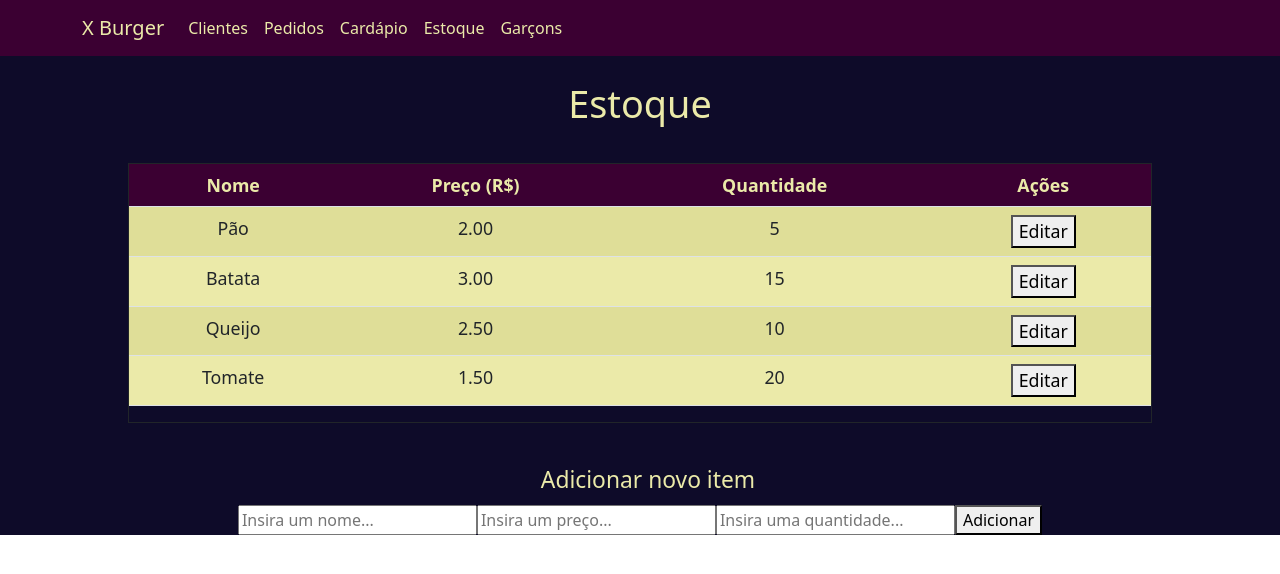
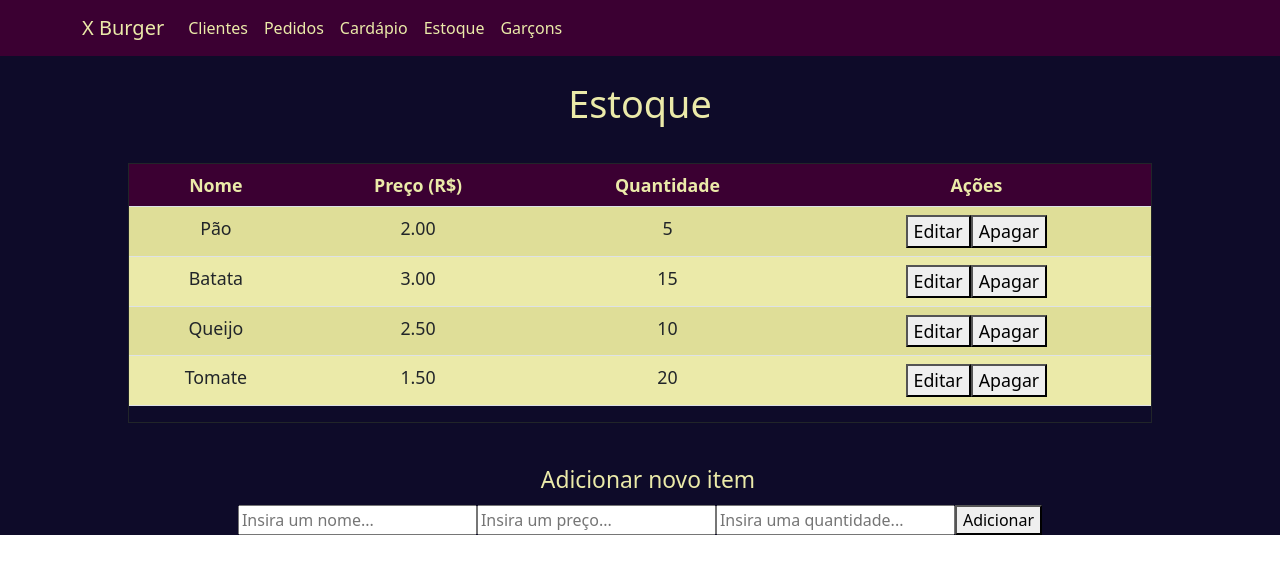
Before and after one commit to ENGVGR/Sistema-de-restaurante, a React (Create React App) app: page /stock in a window 1280 px wide. Shown: the top 574 px of the page. Built offline with nearby package versions, Linux system fonts and the light colour scheme.

Commit message:
delete button

```diff
--- a/src/pages/stock/index.js
+++ b/src/pages/stock/index.js
@@ -110,6 +110,16 @@ export default function Stock(): any {
     setEditItemId(null);
   };
 
+  const handleDeleteClick = (itemId) => {
+    const newItems = [...items];
+
+    const index = items.findIndex((item) => item.id === itemId);
+
+    newItems.splice(index, 1);
+
+    setItems(newItems);
+  };
+
   return (
     <div className="stock">
       <MyNavBar />
@@ -190,6 +200,12 @@ export default function Stock(): any {
                         >
                           Editar
                         </button>
+                        <button
+                          type="button"
+                          onClick={() => handleDeleteClick(item.id)}
+                        >
+                          Apagar
+                        </button>
                       </td>
                     </tr>
                   )}
--- a/src/pages/stock/index.scss
+++ b/src/pages/stock/index.scss
@@ -39,4 +39,14 @@
     text-align: center;
     margin-bottom: 10vh;
   }
+  .button {
+    background-color: #4CAF50; /* Green */
+    border: none;
+    color: white;
+    padding: 15px 32px;
+    text-align: center;
+    text-decoration: none;
+    display: inline-block;
+    font-size: 16px;
+  }
 }
```
